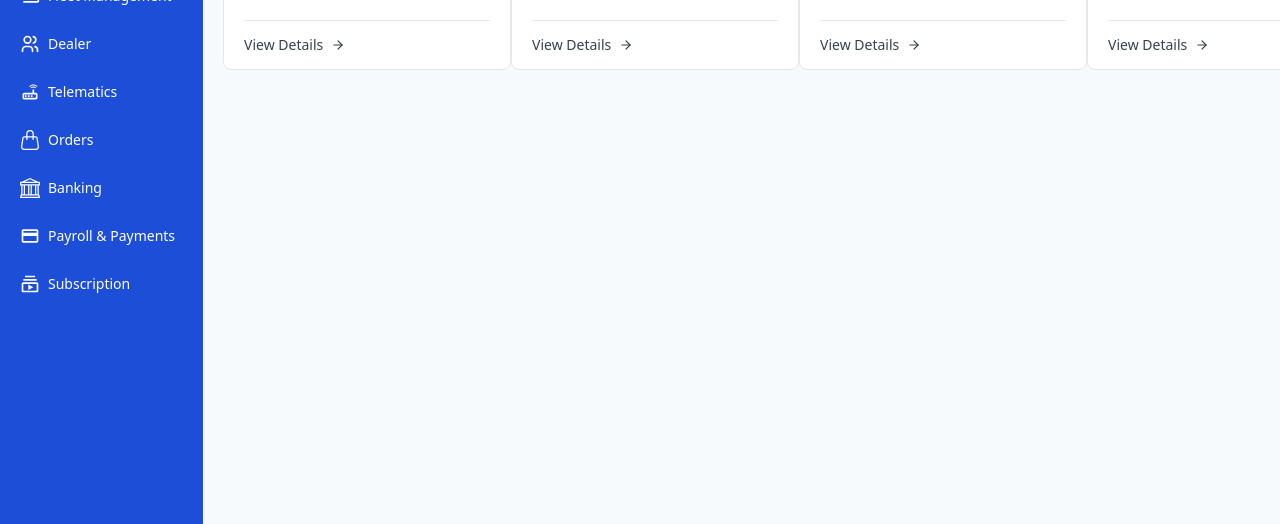
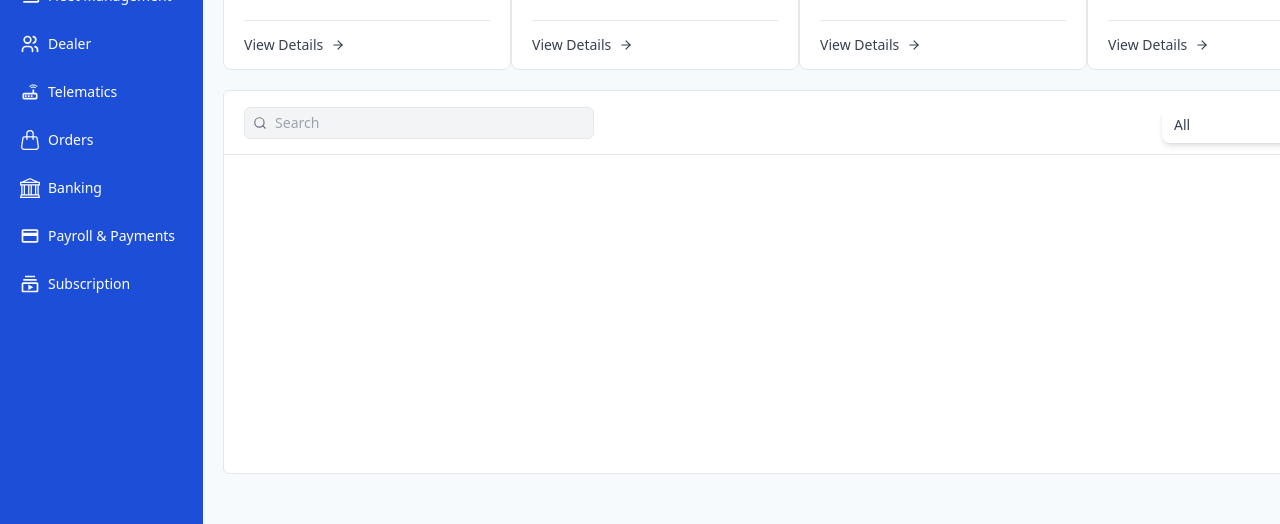
Before and after one commit to devCabey/test-run, a React (Create React App) app: page / in a window 1280 px wide. Shown: the part 242-766 px from the top of the page. Built offline with nearby package versions, Linux system fonts and the light colour scheme; the HTML template or start-up script is replaced by a standard one.

Commit message:
table tob part with search and option component done

```diff
--- a/package.json
+++ b/package.json
@@ -3,6 +3,7 @@
   "version": "0.1.0",
   "private": true,
   "dependencies": {
+    "@headlessui/react": "^1.7.17",
     "@testing-library/jest-dom": "^5.17.0",
     "@testing-library/react": "^13.4.0",
     "@testing-library/user-event": "^13.5.0",
--- a/src/layout/HomeLayout/components/Search.jsx
+++ b/src/components/Search.jsx
@@ -1,11 +1,11 @@
 import React, { useRef } from 'react';
 import { FiSearch } from 'react-icons/fi';
 
-const Search = () => {
+const Search = ({ sx }) => {
   const inputRef = useRef();
   return (
     <div
-      className='flex items-center justify-between bg-gray-100 h-10 w-[500px] rounded-xl text-sm text-gray-700 border gap-2 px-2 '
+      className={`flex items-center justify-between bg-gray-100 ${sx} text-sm text-gray-700 border gap-2 px-2 `}
       onClick={() => inputRef.current.focus()}>
       <FiSearch className='text-gray-500' />
       <input
--- a/src/layout/HomeLayout/components/Navbar.jsx
+++ b/src/layout/HomeLayout/components/Navbar.jsx
@@ -1,13 +1,13 @@
 import React from 'react';
 import Logo from './Logo';
-import Search from './Search';
+import Search from '../../../components/Search';
 import Profile from './Profile';
 
 const Navbar = () => {
   return (
     <div className='w-full z-30 h-full bg-white border-b flex items-center justify-between px-5'>
       <Logo />
-      <Search />
+      <Search sx='w-[500px] h-10 rounded-xl ' />
       <Profile />
     </div>
   );
--- a/src/layout/HomeLayout/components/SideNavLink.jsx
+++ b/src/layout/HomeLayout/components/SideNavLink.jsx
@@ -3,7 +3,7 @@ import React from 'react';
 const SideNavLink = ({ title, Icon, active }) => {
   return (
     <div
-      className={`w-full flex whitespace-nowrap items-center justify-start px-5  py-2 rounded-r-md text-white text-sm gap-2  ${
+      className={`w-full flex whitespace-nowrap items-center justify-start px-5  py-2 rounded-r-md text-white text-sm gap-2 cursor-pointer hover:border ${
         title === active
           ? 'bg-[#ccd9fc] text-blue-800 font-medium '
           : 'font-light'
--- /dev/null
+++ b/src/pages/Dashboard/components/OptionComponent.jsx
@@ -0,0 +1,65 @@
+import { Fragment, useState } from 'react';
+import { Listbox, Transition } from '@headlessui/react';
+import { BsCheckLg, BsChevronExpand } from 'react-icons/bs';
+
+const options = [
+  { name: 'All' },
+  { name: 'Something' },
+  { name: 'Something Else' },
+];
+
+export default function OptionComponent() {
+  const [selected, setSelected] = useState(options[0]);
+
+  return (
+    <div className='relative w-48'>
+      <Listbox value={selected} onChange={setSelected}>
+        <div className='relative mt-1'>
+          <Listbox.Button className='relative w-full cursor-default rounded-lg bg-white py-2 pl-3 pr-10 text-left shadow-md focus:outline-none focus-visible:border-blue-500 focus-visible:ring-2 focus-visible:ring-white/75 focus-visible:ring-offset-2 focus-visible:ring-offset-blue-300 sm:text-sm'>
+            <span className='block truncate'>{selected.name}</span>
+            <span className='pointer-events-none absolute inset-y-0 right-0 flex items-center pr-2'>
+              <BsChevronExpand
+                className='h-5 w-5 text-gray-400'
+                aria-hidden='true'
+              />
+            </span>
+          </Listbox.Button>
+          <Transition
+            as={Fragment}
+            leave='transition ease-in duration-100'
+            leaveFrom='opacity-100'
+            leaveTo='opacity-0'>
+            <Listbox.Options className='absolute mt-1 max-h-60 w-full overflow-auto rounded-md bg-white py-1 text-base shadow-lg ring-1 ring-black/5 focus:outline-none sm:text-sm'>
+              {options.map((person, personIdx) => (
+                <Listbox.Option
+                  key={personIdx}
+                  className={({ active }) =>
+                    `relative cursor-default select-none py-2 pl-10 pr-4 ${
+                      active ? 'bg-blue-100 text-blue-900' : 'text-gray-900'
+                    }`
+                  }
+                  value={person}>
+                  {({ selected }) => (
+                    <>
+                      <span
+                        className={`block truncate ${
+                          selected ? 'font-medium' : 'font-normal'
+                        }`}>
+                        {person.name}
+                      </span>
+                      {selected ? (
+                        <span className='absolute inset-y-0 left-0 flex items-center pl-3 text-blue-600'>
+                          <BsCheckLg className='h-5 w-5' aria-hidden='true' />
+                        </span>
+                      ) : null}
+                    </>
+                  )}
+                </Listbox.Option>
+              ))}
+            </Listbox.Options>
+          </Transition>
+        </div>
+      </Listbox>
+    </div>
+  );
+}
--- a/src/pages/Dashboard/components/OverviewCard.jsx
+++ b/src/pages/Dashboard/components/OverviewCard.jsx
@@ -8,7 +8,7 @@ const OverviewCard = ({ title, value }) => {
         <h3 className='text-lg my-1'>{title}</h3>
         <h1 className='font-medium text-2xl'>{value}</h1>
       </div>
-      <h3 className='flex items-center justify-start gap-2 h-12 text-sm'>
+      <h3 className='flex items-center justify-start gap-2 h-12 text-sm cursor-default'>
         View Details <FiArrowRight />
       </h3>
     </div>
--- a/src/pages/Dashboard/index.jsx
+++ b/src/pages/Dashboard/index.jsx
@@ -1,5 +1,7 @@
 import React from 'react';
 import OverviewCard from './components/OverviewCard';
+import Search from '../../components/Search';
+import OptionComponent from './components/OptionComponent';
 
 export const Dashboard = () => {
   return (
@@ -14,7 +16,14 @@ export const Dashboard = () => {
           <OverviewCard title='Orders' value='60' />
         </div>
         {/* table */}
-        <div></div>
+        <div className='w-full my-5 border bg-white rounded-md h-96'>
+          <div className='w-full  h-16 border-b  flex-between px-5 relative'>
+            <Search sx='w-[350px] h-8 rounded-md' />
+            <OptionComponent />
+          </div>
+          {/* table */}
+          <div></div>
+        </div>
       </div>
     </div>
   );
```
Also changed, not shown: 1 other file (tests, documents, lock files or other folders).
